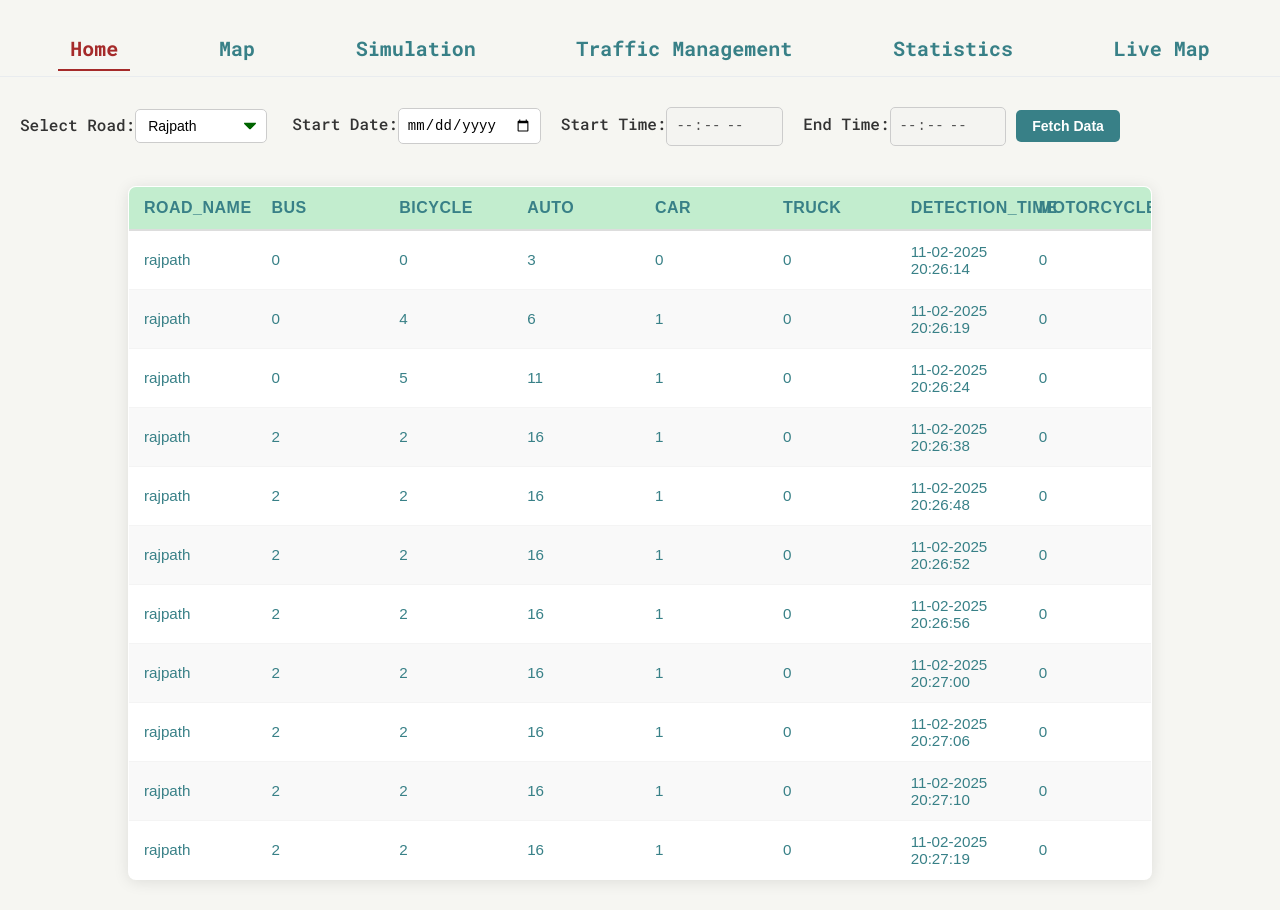
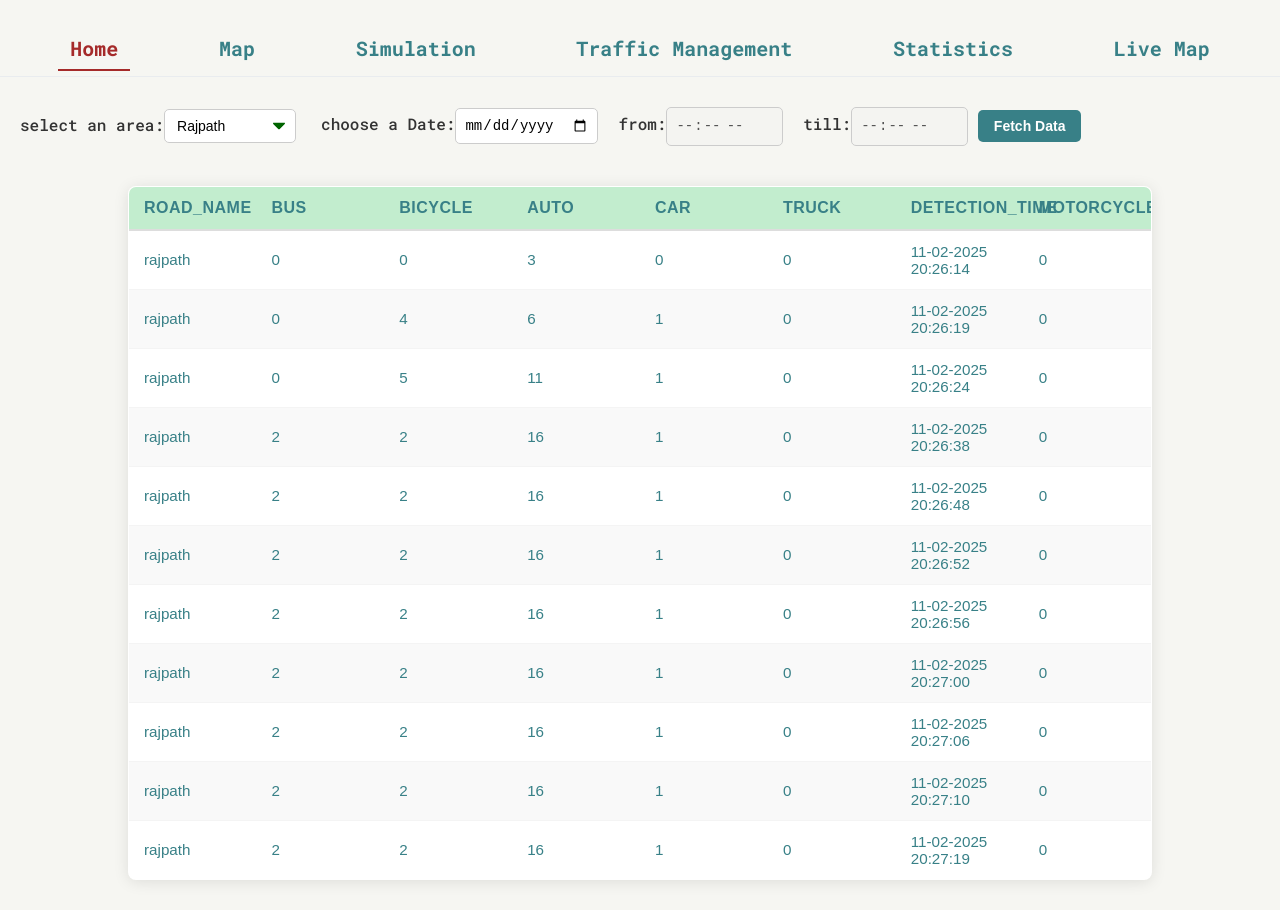
Before and after one commit to momed-0/traffic-management-project, a React (Create React App) app: page / in a window 1280 px wide. Built offline with nearby package versions, Linux system fonts and the light colour scheme; no server answers; the HTML template or start-up script is replaced by a standard one.

Commit message:
changed the input labels

```diff
--- a/src/components/TimeRangeSelector/timeRangeSelector.jsx
+++ b/src/components/TimeRangeSelector/timeRangeSelector.jsx
@@ -27,7 +27,7 @@ const TimeRangeSelector = ({ onFetchData, selectedRoad, setSelectedRoad }) => {
   return (
     <div className="time-range-selector">
       <label className="road-selector-label">
-        Select Road:
+        select an area:
         <select
           className="road-selector"
           value={selectedRoad}
@@ -43,7 +43,7 @@ const TimeRangeSelector = ({ onFetchData, selectedRoad, setSelectedRoad }) => {
       {selectedRoad && (
         <div className="time-inputs">
           <label className="date-label">
-            Start Date:
+            choose a Date:
             <input
               type="date"
               value={selectedDate}
@@ -52,7 +52,7 @@ const TimeRangeSelector = ({ onFetchData, selectedRoad, setSelectedRoad }) => {
             />
           </label>
           <label className="time-label">
-            Start Time:
+            from:
             <input
               type="time"
               value={startTime}
@@ -62,7 +62,7 @@ const TimeRangeSelector = ({ onFetchData, selectedRoad, setSelectedRoad }) => {
             />
           </label>
           <label className="time-label">
-            End Time:
+            till:
             <input
               type="time"
               value={endTime}
```
